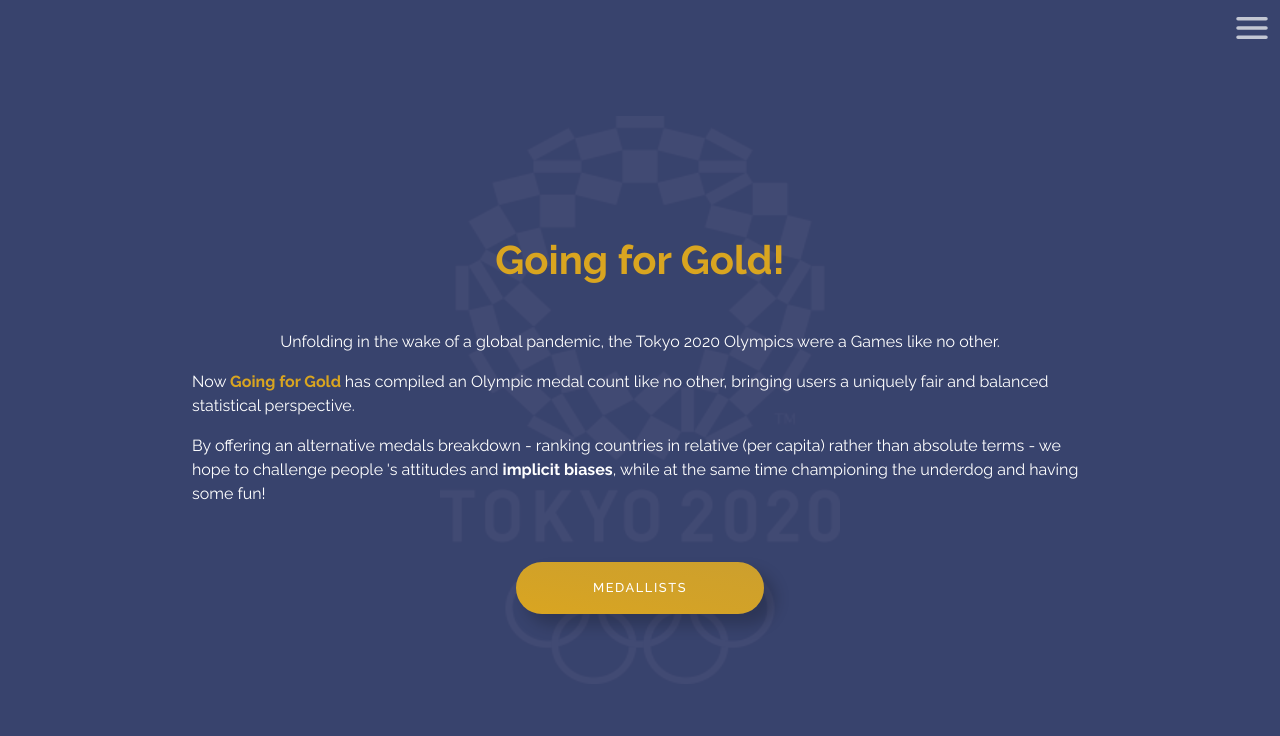
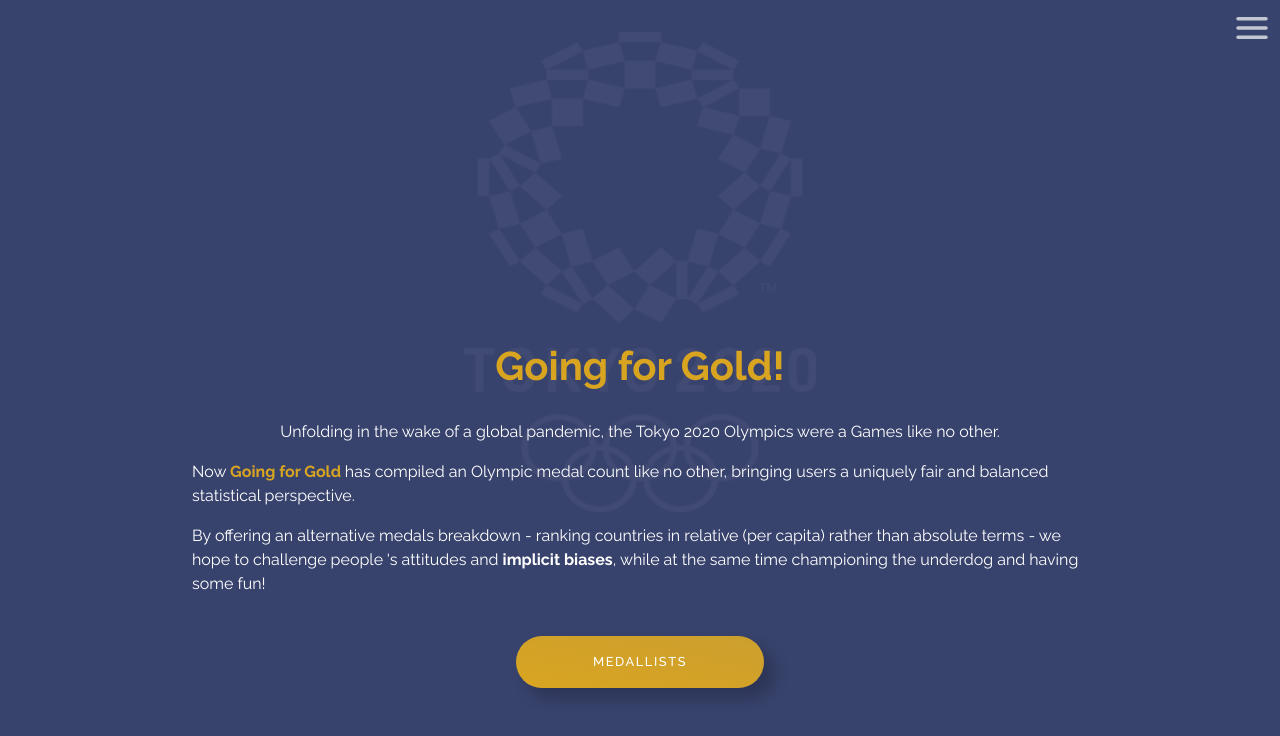
Before and after one commit to loosenthedark/going-for-gold, a React (Create React App) app: page /about in a window 1280 px wide. Shown: the top 736 px of the page. Built offline with nearby package versions, Linux system fonts and the light colour scheme; no server answers.

Commit message:
RWD: All finalised styles applied to About page for tablet

```diff
--- a/src/index.css
+++ b/src/index.css
@@ -1224,6 +1224,25 @@
 }
 
 
+/* tablet */
+
+@media screen and (min-width: 768px) {
+    .container-about {
+        background-position: 50% 10%;
+        background-size: 22rem 30rem;
+    }
+    .overlay-about-text {
+        justify-content: flex-end;
+    }
+    .overlay-about-text h1 {
+        margin-bottom: 1.5rem;
+    }
+    .overlay-about-text>p:last-of-type {
+        margin-bottom: 2rem;
+    }
+}
+
+
 /* Media Query */
 
 
```
